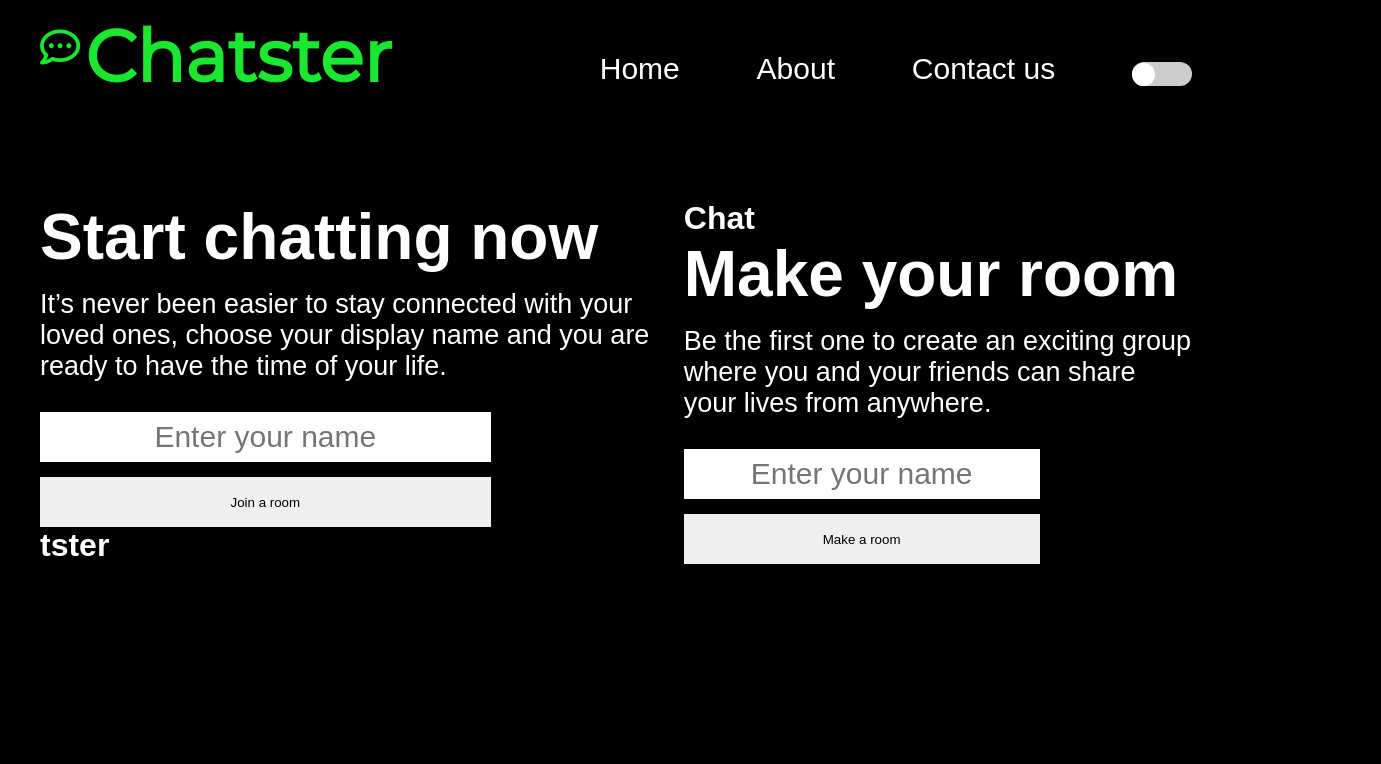
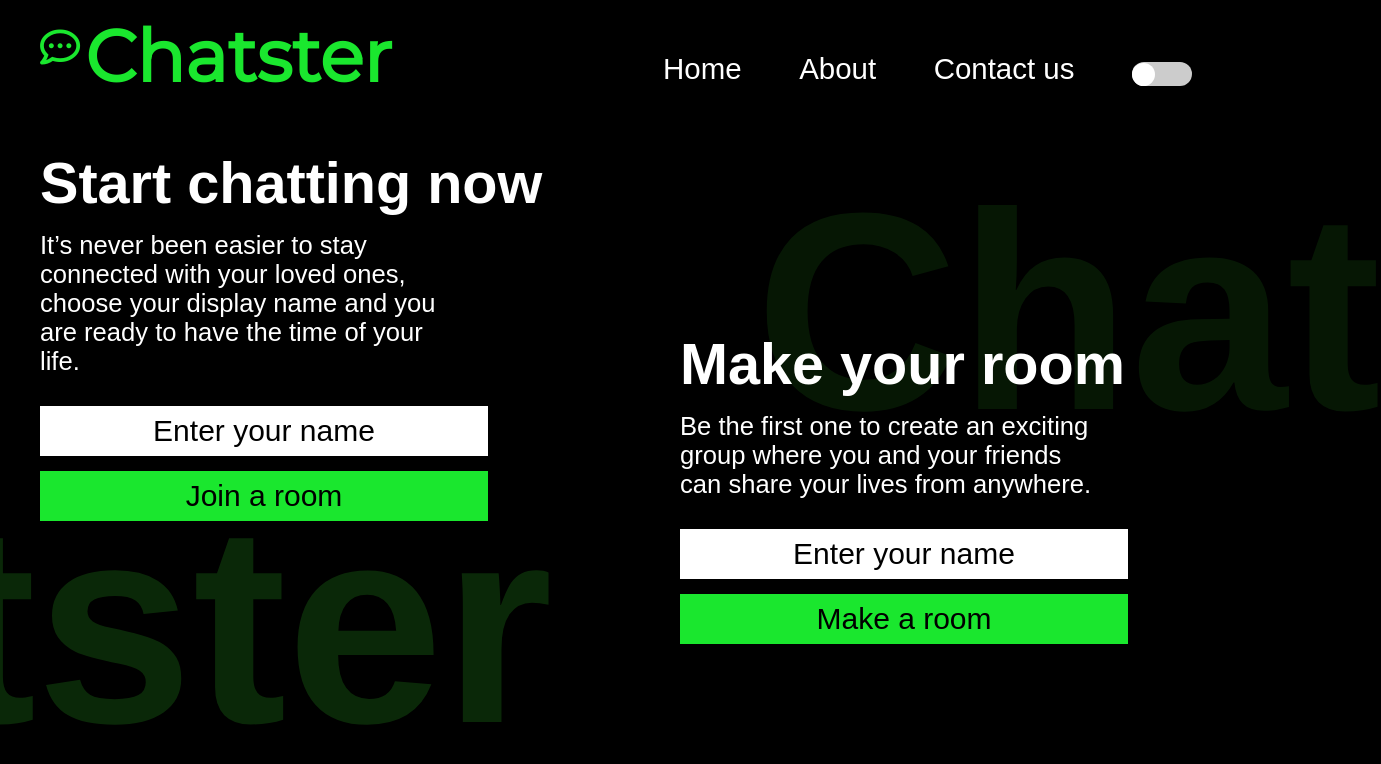
Before and after one commit to evan17gr/Chat-app, a React (Create React App) app in the folder frontend/: page / in a window 1280 px wide. Shown: the top 764 px of the page, 1381 px wide, since content can reach past the window. Built offline with nearby package versions, Linux system fonts and the light colour scheme; the HTML template or start-up script is replaced by a standard one.

Commit message:
Finished the home page and added partial working theme switcher

```diff
--- a/frontend/src/components/LargeText.js
+++ b/frontend/src/components/LargeText.js
@@ -1,9 +1,9 @@
 import React from 'react';
 
-const LargeText = ({ text }) => {
+const LargeText = ({ text, right }) => {
     return (
-        <div>
-            <h1>{text}</h1>
+        <div className="large-text">
+            <h1 className={right ? 'right' : 'left'}>{text}</h1>
         </div>
     );
 };
--- a/frontend/src/components/NavBar.js
+++ b/frontend/src/components/NavBar.js
@@ -1,9 +1,21 @@
-import React from 'react';
+import React, { useState } from 'react';
 import NavBarItem from './NavBarItem';
 import '../sass/navbar.scss';
 import '../sass/togglebutton.scss';
 
 const NavBar = () => {
+    const [theme, setTheme] = useState('dark');
+
+    const changeTheme = () => {
+        if (theme === 'dark') {
+            setTheme('light');
+            document.body.classList.add('light-theme');
+        } else {
+            setTheme('dark');
+            document.body.classList.add('dark-theme');
+        }
+    };
+
     return (
         <div className="navbar">
             <ul className="desktopNav">
@@ -11,7 +23,7 @@ const NavBar = () => {
                 <NavBarItem text="About"></NavBarItem>
                 <NavBarItem text="Contact us"></NavBarItem>
                 <label className="switch">
-                    <input type="checkbox" />
+                    <input type="checkbox" onClick={changeTheme} />
                     <span className="slider round"></span>
                 </label>
             </ul>
--- a/frontend/src/pages/Home.js
+++ b/frontend/src/pages/Home.js
@@ -13,7 +13,7 @@ const Home = () => {
                     input="Enter your name"
                     button="Join a room"
                 ></Section>
-                <LargeText text="tster"></LargeText>
+                <LargeText right="true" text="tster"></LargeText>
             </div>
             <div className="right-side">
                 <LargeText text="Chat"></LargeText>
--- a/frontend/src/sass/home.scss
+++ b/frontend/src/sass/home.scss
@@ -2,48 +2,151 @@
 
 .container {
     display: flex;
-    width: 90%;
-    margin: 100px 40px;
+    margin: 50px 0 0 0;
     justify-content: center;
+
+    @media screen and (max-width: 1024px) {
+        flex-direction: column;
+        align-items: center;
+        margin: 50px 0;
+        width: 100%;
+    }
 }
 
 .left-side {
     display: flex;
     flex-direction: column;
+    width: 50%;
+
+    @media screen and (max-width: 1024px) {
+        width: 70%;
+        padding-bottom: 5vw;
+    }
+
+    @media screen and (max-width: 500px) {
+        width: 90%;
+    }
 }
 
 .right-side {
     display: flex;
     flex-direction: column;
+    width: 50%;
+    @media screen and (max-width: 1024px) {
+        width: 70%;
+    }
+
+    @media screen and (max-width: 1024px) {
+        margin-bottom: 5vw;
+    }
+
+    @media screen and (max-width: 500px) {
+        width: 90%;
+    }
 }
 
 .section {
+    width: 100%;
+    height: 30%;
+    white-space: pre-wrap;
+    margin-left: 40px;
+
     h1 {
-        font-size: 64px;
+        font-size: 4.5vw;
         margin-bottom: 15px;
+        @media screen and (max-width: 1024px) {
+            font-size: 5.5vw;
+        }
+
+        @media screen and (max-width: 500px) {
+            font-size: 7.5vw;
+        }
     }
 
     p {
-        font-size: 27px;
-        white-space: pre-line;
+        font-size: 2vw;
         margin-bottom: 30px;
+        width: 65%;
+        @media screen and (max-width: 1024px) {
+            font-size: 2.7vw;
+            width: 80%;
+        }
+
+        @media screen and (max-width: 500px) {
+            font-size: 3.5vw;
+        }
     }
 
     .inputs {
         display: flex;
         flex-direction: column;
         width: 70%;
-        height: 100%;
+        margin-bottom: 15px;
+
+        @media screen and (max-width: 1024px) {
+            width: 80%;
+        }
 
         input {
             height: 50px;
             margin-bottom: 15px;
             text-align: center;
             font-size: 30px;
+
+            @media screen and (max-width: 768px) {
+                font-size: 3vw;
+            }
+
+            @media screen and (max-width: 540px) {
+                height: 7vw;
+            }
+
+            &::placeholder {
+                color: $primaryColor;
+            }
         }
 
         button {
             height: 50px;
+            font-size: 30px;
+            background-color: $green;
+            cursor: pointer;
+
+            @media screen and (max-width: 540px) {
+                height: 7vw;
+            }
+
+            @media screen and (max-width: 768px) {
+                font-size: 3vw;
+            }
         }
     }
 }
+
+.large-text {
+    width: 50%;
+    height: 23%;
+
+    @media screen and (max-width: 1024px) {
+        display: none;
+    }
+
+    .left {
+        font-size: 22vw;
+        color: $darkgreen;
+        opacity: 0.15;
+        z-index: -1;
+        position: relative;
+        right: -9vw;
+    }
+
+    .right {
+        font-size: 22vw;
+        color: $darkgreen;
+        opacity: 0.26;
+        z-index: -1;
+        position: relative;
+        right: 4.5vw;
+        margin-top: 6vw;
+    }
+}
--- a/frontend/src/sass/index.scss
+++ b/frontend/src/sass/index.scss
@@ -11,11 +11,21 @@ body {
     background-color: $primaryColor;
     color: $secondaryColor;
     font-family: sans-serif;
+    overflow-x: hidden;
+
+    @media screen and (max-width: 1024px) {
+        overflow: visible;
+    }
 }
 
 .light-theme {
     background-color: $secondaryColor;
     color: $primaryColor;
+}
+
+.dark-theme {
+    background-color: $primaryColor;
+    color: $secondaryColor;
 }
 
 .wholeNav {
--- a/frontend/src/sass/navbar.scss
+++ b/frontend/src/sass/navbar.scss
@@ -2,20 +2,56 @@
 
 .logoDiv {
     display: flex;
-    justify-content: center;
     align-items: flex-end;
     color: $green;
+    width: 50%;
+
+    @media screen and (max-width: 768px) {
+        width: 100%;
+        justify-content: flex-end;
+    }
 
     h1 {
         font-size: 72px;
         font-family: 'Montserrat', sans-serif;
+
+        @media screen and (max-width: 1024px) {
+            font-size: 5vw;
+            padding-bottom: 0.5vw;
+        }
+
+        @media screen and (max-width: 768px) {
+            font-size: 8vw;
+        }
     }
 
     i {
         padding-right: 5px;
         padding-bottom: 33px;
         font-size: 40px;
+
+        @media screen and (max-width: 1024px) {
+            font-size: 3.5vw;
+        }
     }
+}
+
+.light-theme {
+    background-color: $secondaryColor;
+    color: $primaryColor;
+
+    input {
+        background-color: $primaryColor;
+
+        &::placeholder {
+            color: $secondaryColor;
+        }
+    }
+}
+
+.dark-theme {
+    background-color: $primaryColor;
+    color: $secondaryColor;
 }
 
 .navbar {
@@ -34,10 +70,11 @@
     justify-content: space-evenly;
     align-items: center;
     padding-bottom: 0.5vw;
-    padding-right: 3vw;
     list-style: none;
     position: fixed;
     bottom: 0;
+    right: 0;
+    left: 0;
 
     @media screen and (min-width: 769px) {
         display: none;
@@ -59,7 +96,7 @@
 .desktopNav {
     display: flex;
     width: 100%;
-    height: 100%;
+    height: 60%;
     justify-content: flex-end;
     align-items: flex-end;
     list-style: none;
@@ -70,9 +107,9 @@
 
     .link {
         text-decoration: none;
-        padding-right: 6vw;
+        padding-right: 4.5vw;
         cursor: pointer;
-        font-size: 30px;
+        font-size: 2.3vw;
         color: $secondaryColor;
         transition: color 1s ease-in-out;
 
```
Also changed, not shown: 1 other file (tests, documents, lock files or other folders).
